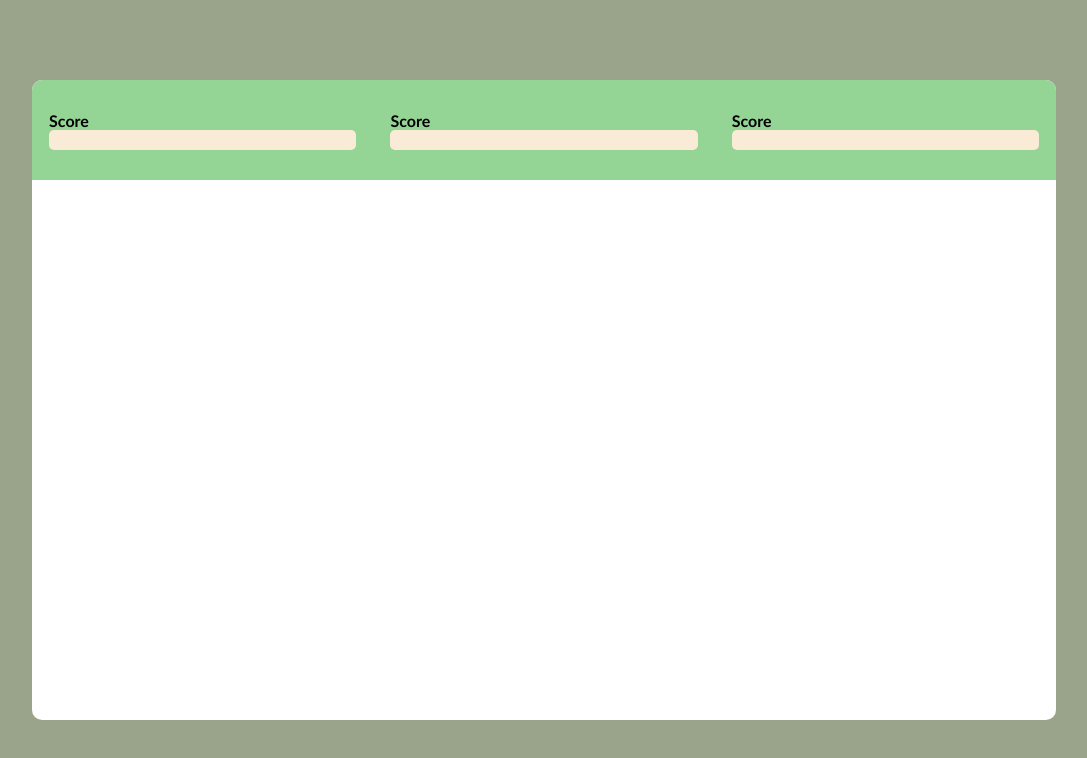
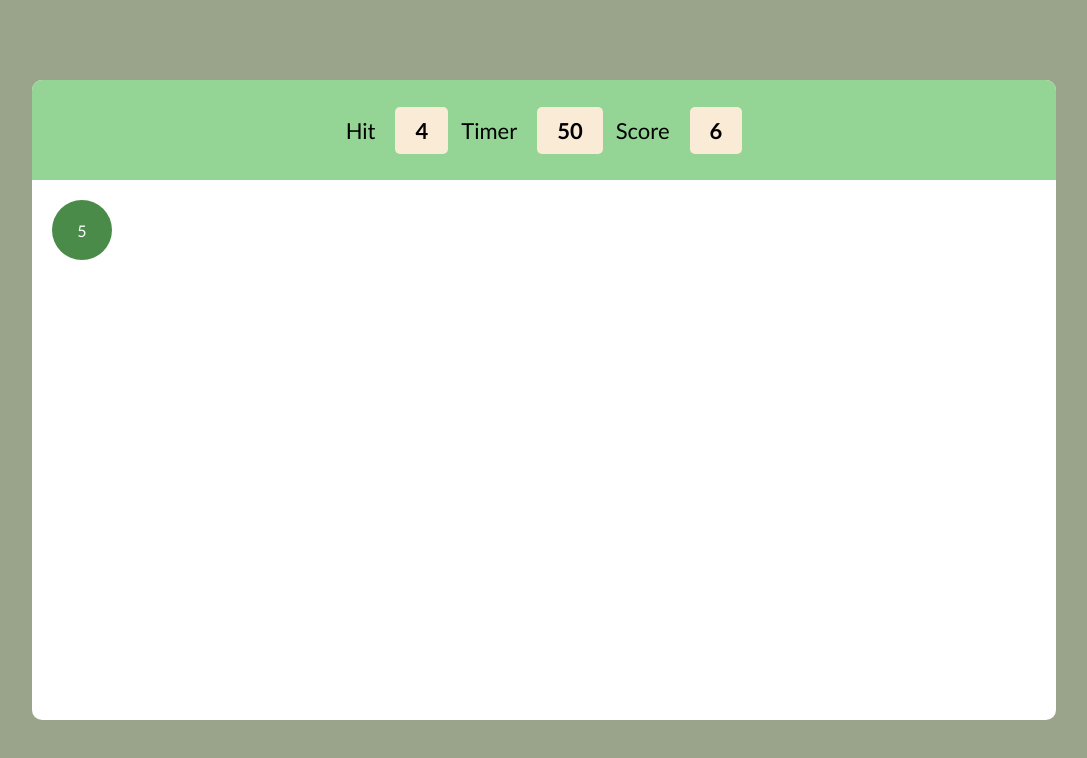
Before and after one commit to MalikYasir-coder/bubble-Game, a plain HTML site: page index.html in a window 1280 px wide. Shown: the whole page, without its empty margins (96-1183 px from the left). Drawn offline with Linux system fonts and the light colour scheme.

Commit message:
upload project

```diff
--- a/index.html
+++ b/index.html
@@ -31,6 +31,7 @@
             border-radius: 10px;
         }
         .paneltop{
+            padding: 0% 30%;
             display: flex;
             align-items: center;
             justify-content: space-around;
@@ -43,9 +44,40 @@
             padding: 10px;
             background-color: antiquewhite;
             border-radius: 5px;
+            color: black;
+            font-weight: 700;
+            font-size: 22px;
+            padding: 10px 20px;
         }
         .elem{
-            width: 30%;
+            display: flex;
+            justify-content: center;
+            align-items: center;
+            gap: 20px;
+        }
+        .elem h2{
+            font-weight: 500;
+            font-size: 22px;
+        }
+        .panelbottom{
+            width: 100%;
+            /* Here we use calc function to subtract height between percentage and pixels */
+            height: calc(100% - 100px);
+            padding: 20px;
+        }
+        .bubble{
+            display: flex;
+            justify-content: center;
+            align-items: center;
+            width: 60px;
+            height: 60px;
+            background-color: rgb(74, 139, 74);
+            color: white;
+            border-radius: 50%;
+            font-weight: 500;
+        }
+        .bubble:hover{
+            background-color: rgb(12, 29, 12);
         }
     </style>
 </head>
@@ -54,18 +86,22 @@
         <div class="panel">
             <div class="paneltop">
                 <div class="elem">
-                    <h4>Score</h4>
-                    <div class="box"></div>
+                    <h2>Hit</h2>
+                    <div class="box">4</div>
                 </div>
                 <div class="elem">
-                    <h4>Score</h4>
-                    <div class="box"></div>
+                    <h2>Timer</h2>
+                    <div class="box">50</div>
                 </div>
                 <div class="elem">
-                    <h4>Score</h4>
-                    <div class="box"></div>
+                    <h2>Score</h2>
+                    <div class="box">6</div>
                 </div>
 
+            </div>
+            <div class="panelbottom">
+                <div class="bubble">5
+                </div>
             </div>
 
         </div>
```
